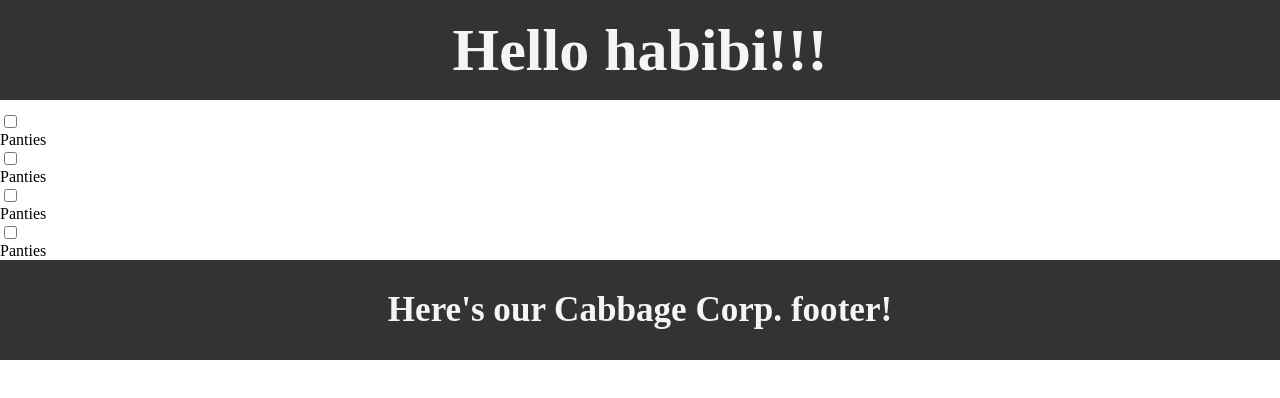
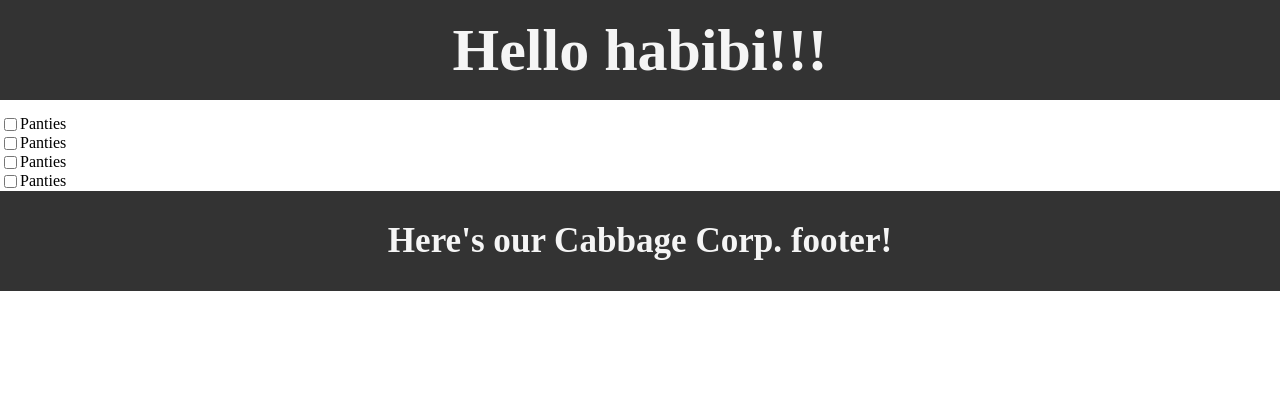
Before and after one commit to FredrikRidderfalk/react-todo-list, a React (Create React App) app: page / in a window 1280 px wide. Shown: the top 398 px of the page. Built offline with nearby package versions, Linux system fonts and the light colour scheme.

Commit message:
added flex to todo-items

```diff
--- a/public/index.css
+++ b/public/index.css
@@ -1,6 +1,10 @@
 body {
   margin: 0;
   padding: 0;
+}
+
+.todo-item {
+  display: flex;
 }
 
 .navbar {
```
